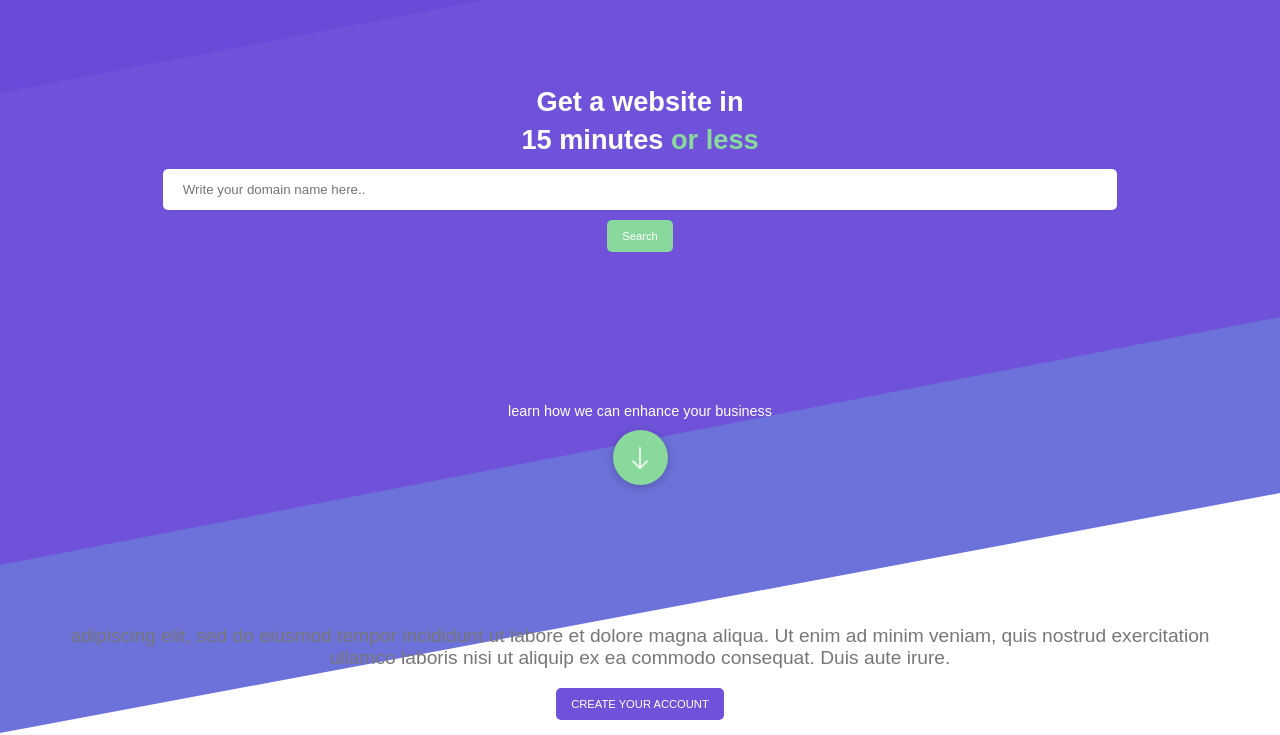
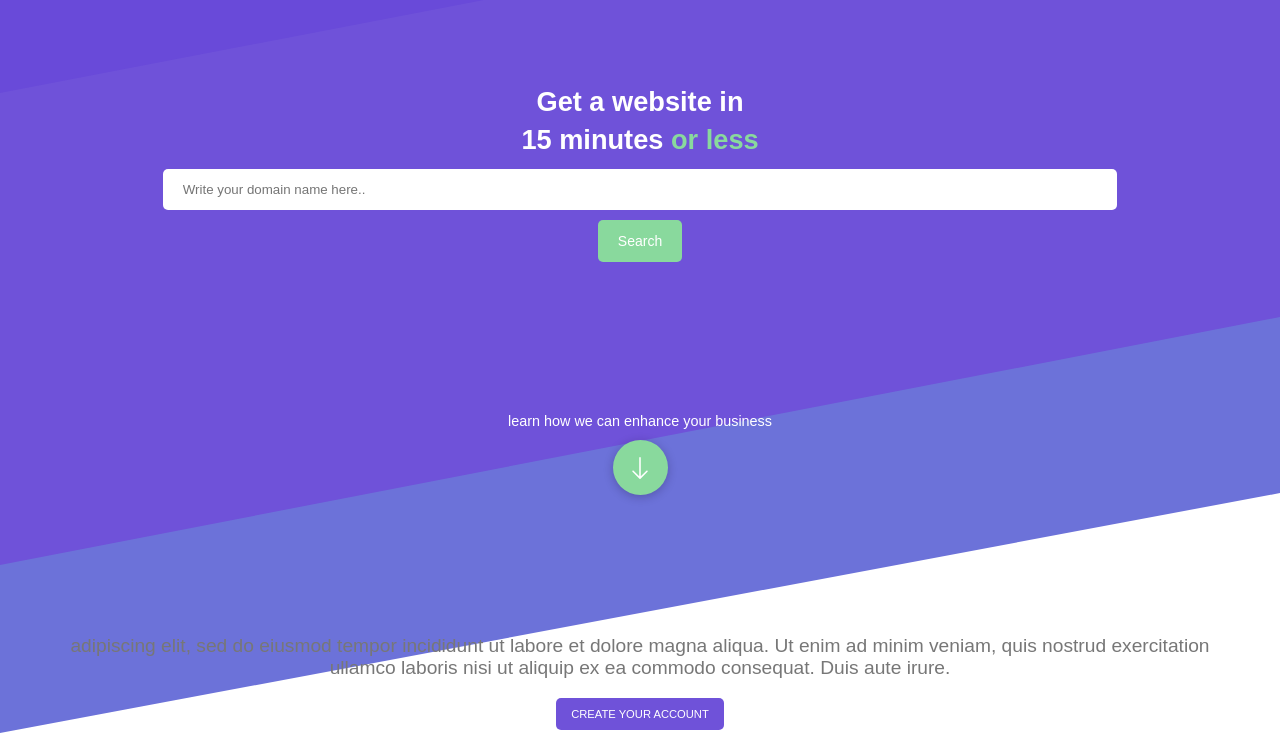
Before and after one commit to milanla/thesis-mini-project, a plain HTML site: page index.html in a window 1280 px wide. Shown: the part 67-802 px from the top of the page. Drawn offline with Linux system fonts and the light colour scheme.

Commit message:
fixed search button

```diff
--- a/css/main.scss
+++ b/css/main.scss
@@ -158,12 +158,12 @@ main {
     }
 
     button#search-btn {
-        font-size: 0.7em;
+        font-size: 14px;
         background-color: $green;
         color: $white;
         border: none;
         border-radius: 5px;
-        padding: 10px 15px;
+        padding: 13px 20px;
     }
 }
 
```
Also changed, not shown: css/main.css, 1 other file.
